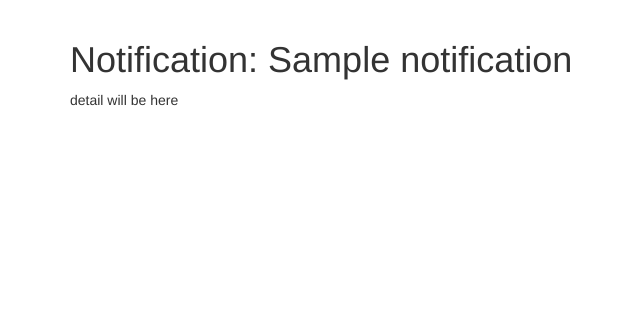
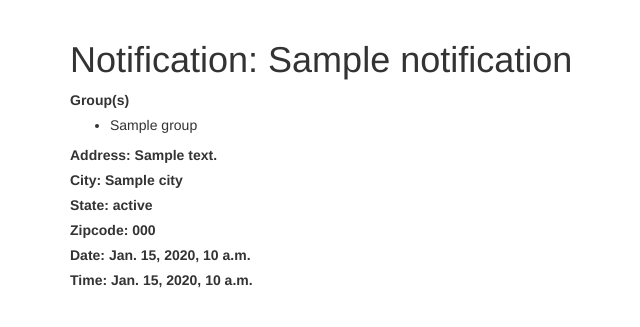
Before and after one commit to justKnoWhere/knowhere, a Django app: template website/templates/website/notification_detail.html in a window 1280 px wide. Shown: the part 51-378 px from the top of the page, without its empty margins (0-640 px from the left). Run offline with Django 3.2, Linux system fonts and the light colour scheme; the template is opened without the code that fills it: most values are stand-ins (such as "Sample title", 1, 10 or a date in 2020); data that the repository does not hold is empty; some libraries are stand-ins or nearby versions.

Commit message:
Update html for notification detail to display notification details

```diff
--- a/website/templates/website/notification_detail.html
+++ b/website/templates/website/notification_detail.html
@@ -4,5 +4,20 @@
 
 {% block content %}
     <h1>Notification: {{ notification.title }}</h1>
-    <div>detail will be here</div>
+    <div>
+        <label>Group(s)</label>
+        <ul>
+        {% for group in notification.groups.all %}
+            <li>
+                {{ group }}
+            </li>
+        {% endfor %}
+        </ul>
+        <label>Address: {{ notification.address }}</label><br>
+        <label>City: {{ notification.city }}</label><br>
+        <label>State: {{ notification.state }} </label><br>
+        <label>Zipcode: {{ notification.zipcode }}</label><br>
+        <label>Date: {{ notification.date }}</label><br>
+        <label>Time: {{ notification.time }}</label><br>
+    </div>
 {% endblock %}
```
